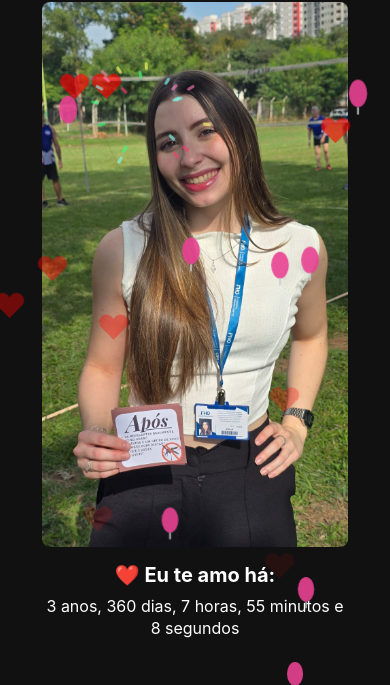
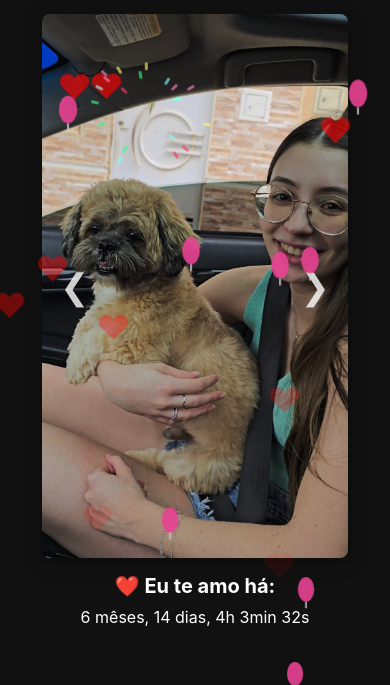
Before and after one commit to nanwillian/meu-amor, a plain HTML site: page index.html in a window 390 px wide. Shown: the part 159-844 px from the top of the page. Drawn offline with Linux system fonts and the light colour scheme.

Commit message:
fotos e data ajustada

```diff
--- a/index.html
+++ b/index.html
@@ -24,9 +24,10 @@
         </iframe>
 
 
-        <!-- Foto do casal -->
-        <div class="photo">
-            <img src="foto1.jpeg" alt="Nós dois">
+        <div class="photo gallery-container">
+            <img id="gallery-photo" src="imagens/foto1.jpg" alt="Foto do casal" />
+            <button class="gallery-arrow left" onclick="prevPhoto()">❮</button>
+            <button class="gallery-arrow right" onclick="nextPhoto()">❯</button>
         </div>
 
         <h1>❤️ Eu te amo há:</h1>
@@ -62,20 +63,52 @@
         }
 
         // ====== TIMER ======
-        const startDate = new Date(2021, 4, 10, 15, 30, 0);
+        const startDate = new Date(2024, 9, 20, 22, 0, 0); // mês começa em 0, então 9 = outubro
+
         function updateTimer() {
-            let diff = Date.now() - startDate;
-            const years = Math.floor(diff / (365.25 * 24 * 3600 * 1000)); diff -= years * 365.25 * 24 * 3600 * 1000;
-            const days = Math.floor(diff / (24 * 3600 * 1000)); diff -= days * 24 * 3600 * 1000;
-            const hours = Math.floor(diff / (3600 * 1000)); diff -= hours * 3600 * 1000;
-            const minutes = Math.floor(diff / (60 * 1000)); diff -= minutes * 60 * 1000;
-            const seconds = Math.floor(diff / 1000);
-            document.getElementById('years').textContent = years;
-            document.getElementById('days').textContent = days;
-            document.getElementById('hours').textContent = hours;
-            document.getElementById('minutes').textContent = minutes;
-            document.getElementById('seconds').textContent = seconds;
+            const now = new Date();
+            let diffMs = now - startDate;
+
+            if (diffMs < 0) {
+                document.getElementById("timer").textContent = "Ainda não começou ❤️";
+                return;
+            }
+
+            const oneSecond = 1000;
+            const oneMinute = 60 * oneSecond;
+            const oneHour = 60 * oneMinute;
+            const oneDay = 24 * oneHour;
+            const oneMonth = 30.44 * oneDay; // média
+            const oneYear = 365.25 * oneDay;
+
+            const years = Math.floor(diffMs / oneYear);
+            diffMs -= years * oneYear;
+
+            const months = Math.floor(diffMs / oneMonth);
+            diffMs -= months * oneMonth;
+
+            const days = Math.floor(diffMs / oneDay);
+            diffMs -= days * oneDay;
+
+            const hours = Math.floor(diffMs / oneHour);
+            diffMs -= hours * oneHour;
+
+            const minutes = Math.floor(diffMs / oneMinute);
+            diffMs -= minutes * oneMinute;
+
+            const seconds = Math.floor(diffMs / oneSecond);
+
+            let result = '';
+
+            if (years >= 1) {
+                result = `${years} ano${years > 1 ? 's' : ''}, ${months} mês${months !== 1 ? 'es' : ''}, ${days} dia${days !== 1 ? 's' : ''}, ${hours}h ${minutes}min ${seconds}s`;
+            } else {
+                result = `${months} mês${months !== 1 ? 'es' : ''}, ${days} dia${days !== 1 ? 's' : ''}, ${hours}h ${minutes}min ${seconds}s`;
+            }
+
+            document.getElementById("timer").textContent = result;
         }
+
         updateTimer();
         setInterval(updateTimer, 1000);
 
@@ -145,6 +178,51 @@
         }
     </script>
 
+    <script>
+        const photos = [];
+        for (let i = 1; i <= 10; i++) {
+            photos.push(`julia/julia_ (${i}).jpeg`);
+        }
+
+        // Função para embaralhar (Fisher-Yates)
+        function shuffle(array) {
+            for (let i = array.length - 1; i > 0; i--) {
+                const j = Math.floor(Math.random() * (i + 1));
+                [array[i], array[j]] = [array[j], array[i]];
+            }
+        }
+
+        // Embaralha as fotos
+        shuffle(photos);
+
+        // Continua o script normalmente...
+        let currentIndex = 0;
+        const galleryImg = document.getElementById('gallery-photo');
+
+        function showPhoto(index) {
+            galleryImg.style.opacity = 0;
+            setTimeout(() => {
+                galleryImg.src = photos[index];
+                galleryImg.style.opacity = 1;
+            }, 250);
+        }
+
+        function nextPhoto() {
+            currentIndex = (currentIndex + 1) % photos.length;
+            showPhoto(currentIndex);
+        }
+
+        function prevPhoto() {
+            currentIndex = (currentIndex - 1 + photos.length) % photos.length;
+            showPhoto(currentIndex);
+        }
+
+        showPhoto(currentIndex);
+        setInterval(nextPhoto, 5000);
+
+    </script>
+
+
 </body>
 
 </html>
--- a/style.css
+++ b/style.css
@@ -215,4 +215,53 @@
       width: 3px;
       height: 8px;
     }
+    /* container da galeria com imagem central */
+.photo.gallery-container {
+  position: relative;
+  display: flex;
+  justify-content: center;
+  align-items: center;
+  margin: 1rem 0;
+}
+
+.photo.gallery-container img {
+  width: 100%;
+  max-width: 400px;
+  height: auto;
+  border-radius: 8px;
+  object-fit: contain;
+  display: block;
+  margin: auto;
+  transition: opacity 0.5s ease-in-out;
+  box-shadow: 0 4px 20px rgba(0, 0, 0, 0.4);
+}
+
+/* botões de navegação laterais */
+.gallery-arrow {
+  position: absolute;
+  top: 50%;
+  transform: translateY(-50%);
+  font-size: 2.2rem;
+  color: #ffffffcc;
+  background: transparent;
+  border: none;
+  cursor: pointer;
+  z-index: 3;
+  padding: 0.5rem;
+  transition: color 0.2s ease;
+}
+
+.gallery-arrow:hover {
+  color: #ffffff;
+}
+
+.gallery-arrow.left {
+  left: 10px;
+}
+
+.gallery-arrow.right {
+  right: 10px;
+}
+
+
   }
```
Also changed, not shown: julia/julia_ (1).jpeg (added), julia/julia_ (10).jpeg (added), julia/julia_ (11).jpeg (added), julia/julia_ (12).jpeg (renamed from foto1.jpeg), julia/julia_ (13).jpeg (added), julia/julia_ (2).jpeg (added), julia/julia_ (3).jpeg (added), julia/julia_ (4).jpeg (added), julia/julia_ (5).jpeg (added), julia/julia_ (6).jpeg (added), julia/julia_ (7).jpeg (added), julia/julia_ (8).jpeg (added), julia/julia_ (9).jpeg (added).
